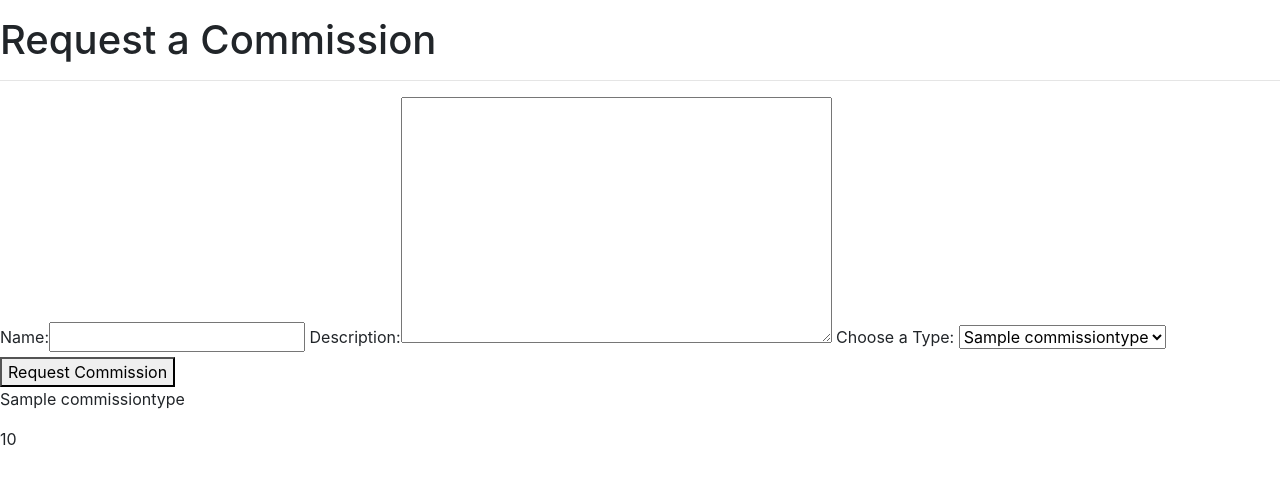
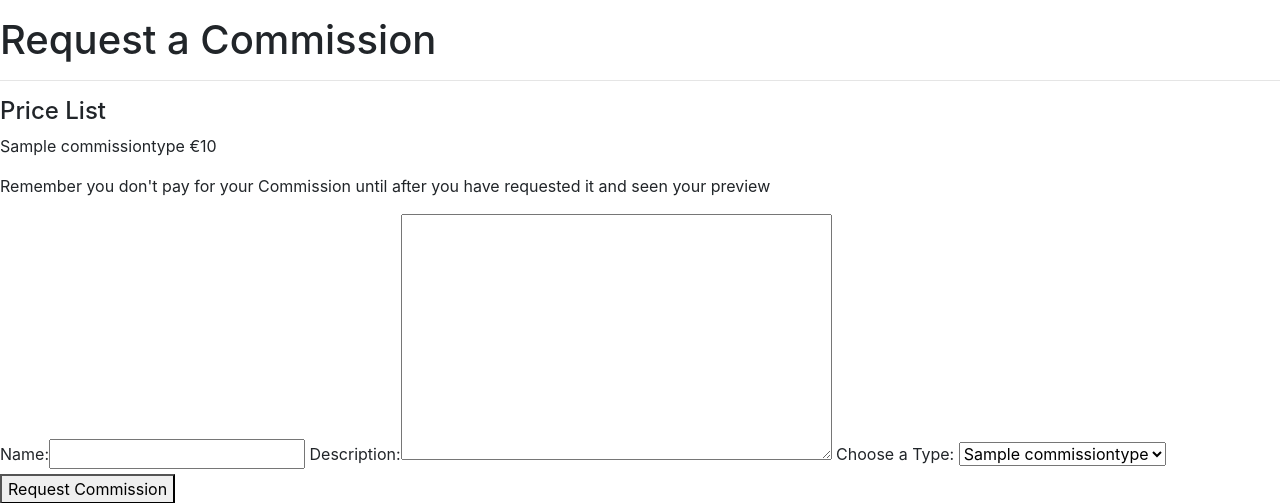
Before and after one commit to seakonn/milestone-four, a Django app: page /commissions/request/ in a window 1280 px wide. Shown: the part 96-599 px from the top of the page. Run offline with Django 3.2, Linux system fonts and the light colour scheme; a user stored in the database is signed in; tables that the repository leaves empty hold one stand-in row (values such as "Sample post"); some libraries are stand-ins or nearby versions.

Commit message:
Request Commission now redirects to profile page

```diff
--- a/commissions/templates/request.html
+++ b/commissions/templates/request.html
@@ -7,6 +7,16 @@
 {% block content %}
 
 {% if user.is_authenticated %}
+
+<h4>Price List</h4>
+{% for type in comm_types %}
+
+        <p>{{ type.type_name }} <span>€{{ type.price }}</span> </p>
+
+
+{% endfor %}
+
+<p>Remember you don't pay for your Commission until after you have requested it and seen your preview</p>
 
     <form method="POST" enctype="multipart/form-data">
         {% csrf_token %}
@@ -25,13 +35,6 @@
         <button type="submit">Request Commission</button>
     </form>
 
-    {% for type in comm_types %}
-
-        <p>{{ type.type_name }}</p>
-        <p>{{ type.price }}</p>
-
-    {% endfor %}
-
 {% else %}
 
 <h4>You must be <a href="{% url 'login' %}">logged in</a> to request a commission</h4>
--- a/commissions/views.py
+++ b/commissions/views.py
@@ -1,6 +1,7 @@
 from django.shortcuts import render, redirect, get_object_or_404
 from .forms import CommissionForm
 from .models import Commission, CommissionType
+from accounts.views import user_profile
 
 # Create your views here.
 
@@ -29,7 +30,7 @@ def request_commission(request):
             temp.type = comm_types.get(type_name=request.POST['ctypes'])
 
             form.save()
-            return redirect(home)
+            return redirect(user_profile)
     else:
         form = CommissionForm()
 
```
Also changed, not shown: commissions/migrations/0007_commission_paid.py (added).
